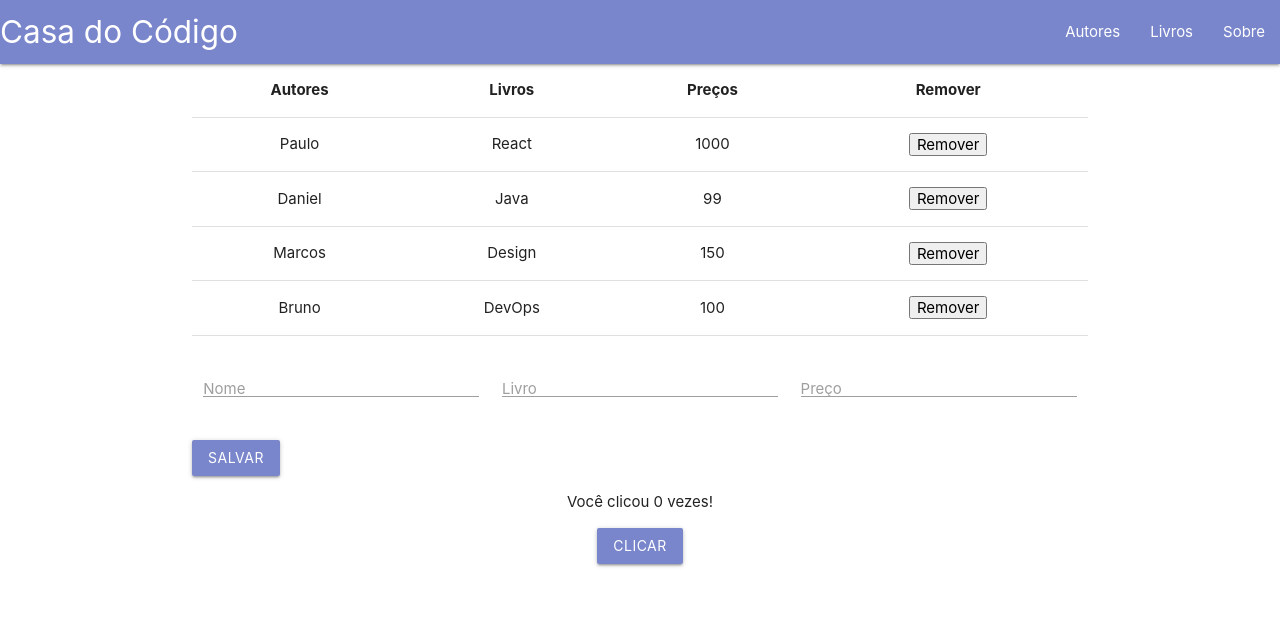
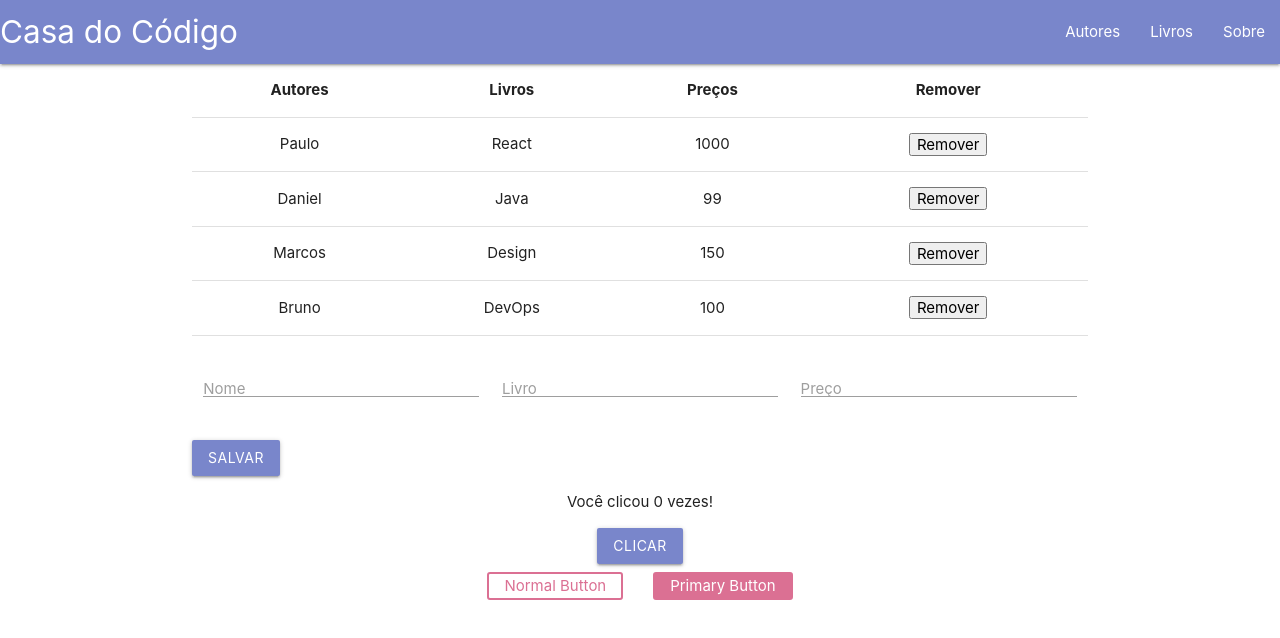
Before and after one commit to BrunoSouzaPicinini/CursoAluraReact, a React (Create React App) app: page / in a window 1280 px wide. Shown: the top 638 px of the page. Built offline with nearby package versions, Linux system fonts and the light colour scheme.

Commit message:
styled example

```diff
--- a/package.json
+++ b/package.json
@@ -9,7 +9,8 @@
     "materialize-css": "^1.0.0",
     "react": "^16.13.1",
     "react-dom": "^16.13.1",
-    "react-scripts": "3.4.1"
+    "react-scripts": "3.4.1",
+    "styled-components": "^5.1.0"
   },
   "scripts": {
     "start": "react-scripts start",
--- a/src/App.js
+++ b/src/App.js
@@ -6,6 +6,7 @@
 import ContaClicks from "./ContaClicks";
 import Formulario from "./Formulario";
 import Header from "./Header";
+import ButtonSTLD from "./ButtonSTLD";
 
 class App extends Component {
 
@@ -58,6 +59,7 @@
                     <Formulario escutadorDeSubmit={this.escutadorDeSubmit}/>
                 </div>
                 <ContaClicks/>
+                <ButtonSTLD/>
             </Fragment>
         );
     };
--- /dev/null
+++ b/src/ButtonSTLD.js
@@ -0,0 +1,17 @@
+import React from "react";
+import Button from "./StyledButton";
+import styled from "styled-components";
+
+const Container = styled.div`
+  text-align: center;
+`;
+
+const ButtonSTLD = () => {
+    return(
+        <Container>
+            <Button>Normal Button</Button>
+            <Button primary>Primary Button</Button>
+        </Container>
+    );
+}
+export default ButtonSTLD;
--- /dev/null
+++ b/src/StyledButton.js
@@ -0,0 +1,16 @@
+import styled, {css} from "styled-components";
+
+const Button = styled.button`
+  background: transparent;
+  border-radius: 3px;
+  border: 2px solid palevioletred;
+  color: palevioletred;
+  margin: 0.5em 1em;
+  padding: 0.25em 1em;
+
+  ${props => props.primary && css`
+    background: palevioletred;
+    color: white;
+  `}
+`;
+export default Button;
```
Also changed, not shown: 1 other file (tests, documents, lock files or other folders).
